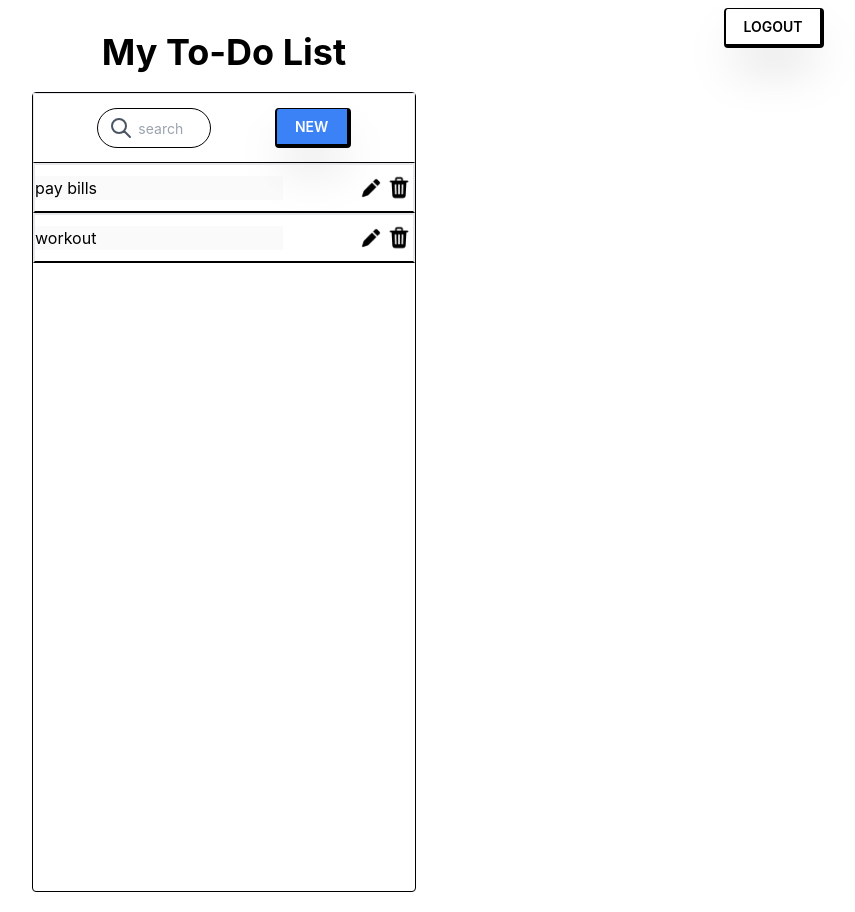
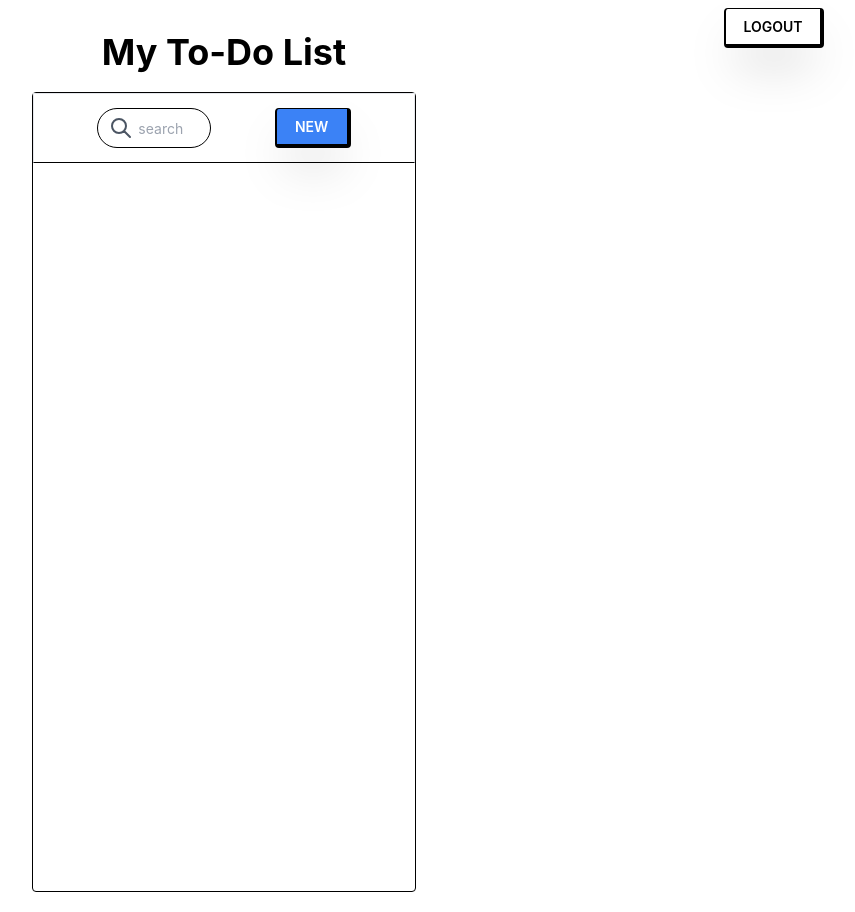
Before and after one commit to hritikb27/TodoReactApp, a React (Create React App) app: page /todo in a window 1280 px wide. Shown: the whole page, without its empty margins (416-1271 px from the left). Built offline with nearby package versions, Linux system fonts and the light colour scheme.

Commit message:
persist todo data to localstorage

```diff
--- a/src/components/Todos/todolist.js
+++ b/src/components/Todos/todolist.js
@@ -1,9 +1,10 @@
 import { useEffect, useState } from "react";
 import { useDispatch, useSelector } from "react-redux";
 import { Link } from "react-router-dom";
-import { v4 as uuidv4 } from 'uuid';
-import { addTodo } from "../../features/todo/todoSlice";
+import { addTodo, addTodoList } from "../../features/todo/todoSlice";
 import TodoInput from "./TodoInput";
+import store from "../../app/store";
+import { loadState, saveState } from "../../utils";
 
 const TodoList = () => {
     const { todos } = useSelector(state => state.todos)
@@ -11,7 +12,19 @@ const TodoList = () => {
     const dispatch = useDispatch()
 
     useEffect(() => {
+        const getLocalData = loadState();
+        if(getLocalData){
+            console.log('localData: ', getLocalData)
+            dispatch(addTodoList(getLocalData))
+        }
+
+    },[])
+
+    useEffect(() => {
         setTodosList(todos)
+        // persist todoList in localstorage
+        saveState(todos)
+        console.log(todos)
     },[todos])
 
     const handleAddTodo = () => {
@@ -41,8 +54,7 @@ const TodoList = () => {
                     <button onClick={handleAddTodo} className="w-[20%] h-[40px] border-t border-l-2 border-r-4 border-b-4 border-black shadow-2xl bg-blue-500 hover:bg-blue-700 text-white uppercase text-sm font-semibold px-4 py-2 rounded">New</button>
                 </div>
                 <div className="flex flex-col">
-                    {todoList.map((todo, index) => {
-                        console.log(todo.name)
+                    {todoList && todoList.map((todo, index) => {
                         return <TodoInput todo={todo} key={todo.id} />
                     })}
 
--- a/src/features/todo/todoSlice.js
+++ b/src/features/todo/todoSlice.js
@@ -1,19 +1,11 @@
 import { createSlice  } from '@reduxjs/toolkit';
 import { v4 as uuidv4 } from 'uuid';
+import { loadState } from '../../utils';
 
 export const todoSlice = createSlice({
     name: 'todos',
     initialState: {
-        todos: [
-            {
-                name: 'pay bills',
-                id: 1
-            },
-            {
-                name: 'workout',
-                id: 2
-            }
-        ]
+        todos: loadState() ? loadState() : []
     },
     reducers: {
         addTodo: (state, action) => {
@@ -36,12 +28,17 @@ export const todoSlice = createSlice({
 
         deleteTodo: (state, action) => {
             state.todos = state.todos.filter(todo => todo.id !== action.payload)
+        },
+
+        addTodoList: (state, action) => {
+            console.log('changinmg')
+            state.todos = action.payload;
         }
     }
 });
 
 // this is for dispatch
-export const { addTodo, updateTodo, deleteTodo } = todoSlice.actions;
+export const { addTodo, updateTodo, deleteTodo, addTodoList } = todoSlice.actions;
 
 // this is for configureStore
 export default todoSlice.reducer;
--- a/src/utils.js
+++ b/src/utils.js
@@ -7,4 +7,25 @@ function classNames(...classes) {
     return classes.filter(Boolean).join(' ')
 }
 
-export { validateEmail, classNames }
+function saveState (state) {
+    try {
+      const serialState = JSON.stringify(state);
+      localStorage.setItem('todoState', serialState);
+    } catch(err) {
+        console.log(err);
+    }
+};
+
+function loadState() {
+    try {
+      const serialState = localStorage.getItem('todoState');
+      if (serialState === null) {
+        return undefined;
+      }
+      return JSON.parse(serialState);
+    } catch (err) {
+      return undefined;
+    }
+};
+
+export { validateEmail, classNames, saveState, loadState }
```
